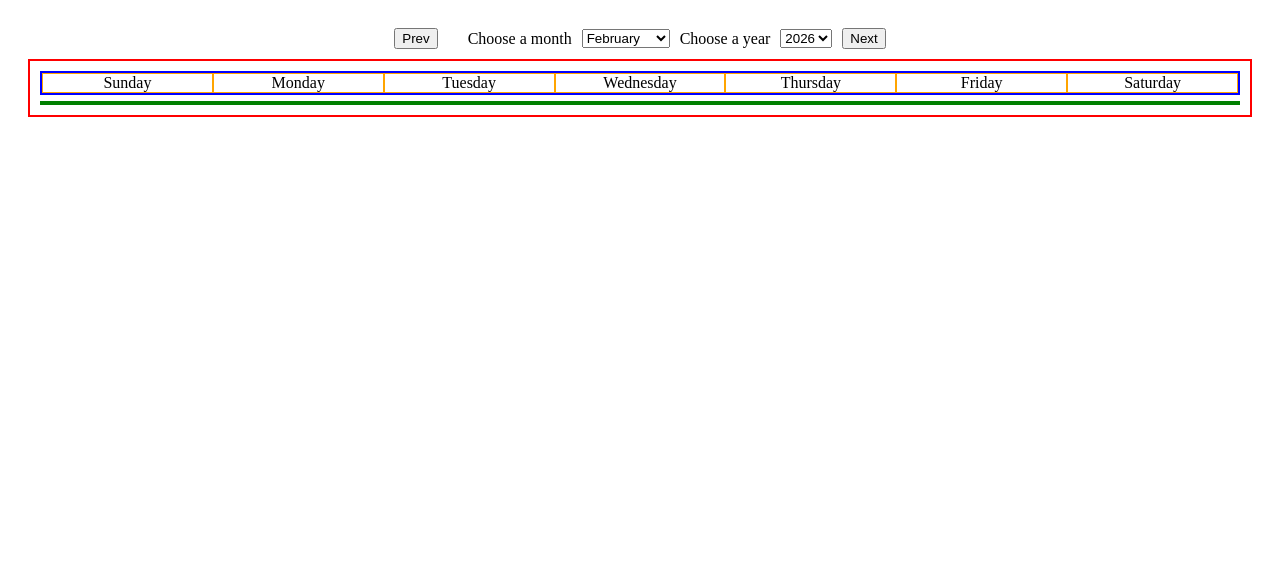
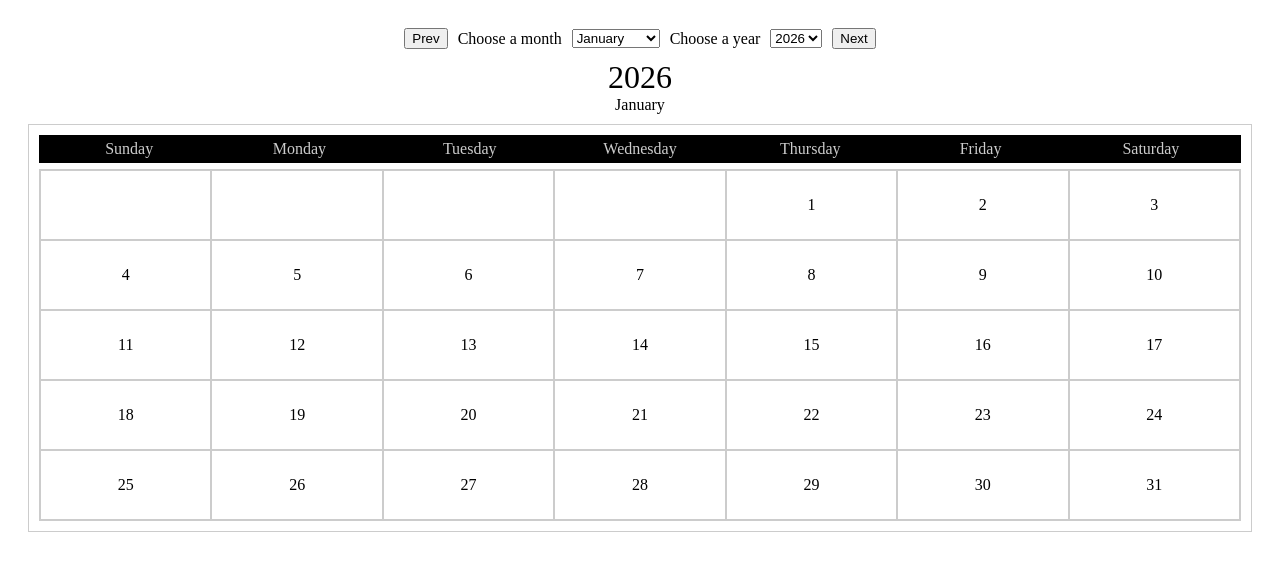
Before and after one commit to i786m/Piscine-Sprint-2-Project-Days-Calendar, a website with bundled scripts: page index.html in a window 1280 px wide. Both pictures are taken after a click on the button "Prev". Built offline with nearby package versions, Linux system fonts and the light colour scheme; files whose address does not match are found by name.

Commit message:
next, prev functionality created

```diff
--- a/index.html
+++ b/index.html
@@ -4,10 +4,11 @@
 <head>
     <!-- <script type="module" src="common.mjs"></script> -->
     <!-- <script type="module" src="web.mjs"></script> -->
-         <script type="module" src="script.js"></script>
+    <script type="module" src="script.js"></script>
     <title>Days Calendar</title>
     <link rel="stylesheet" href="./style.css">
-    <meta name="description" content="A calendar application that displays events based on a JSON data source. Users can navigate through months and years to view scheduled events.">
+    <meta name="description"
+        content="A calendar application that displays events based on a JSON data source. Users can navigate through months and years to view scheduled events.">
 </head>
 
 <body>
@@ -15,8 +16,6 @@
         <section aria-label="Calendar controls">
             <div id="controlsBar">
                 <button id="prevBtn">Prev</button>
-                <span id = 'current-month'></span>
-                <span id='current-year'></span>
                 <label for="month">Choose a month</label>
                 <select name="month" id="month">
                     <option value="" disabled selected>Select Month</option>
@@ -27,6 +26,12 @@
                 </select>
                 <button id="nextBtn">Next</button>
             </div>
+            <section aria-label="Show current time">
+                <div class="currentDate">
+                    <span id='current-year'></span>
+                    <span id='current-month'></span>
+                </div>
+            </section>
             <section aria-label="Calendar">
                 <div class="calendarContainer" role="grid" aria-label="Month view calendar">
                     <div class="weekDays" role="row">
--- a/script.js
+++ b/script.js
@@ -1,4 +1,9 @@
-import { getCalendarMatrix, getEventsForMonth } from './common.mjs';
+import {
+	getCalendarMatrix,
+	getEventsForMonth,
+	getPreviousMonth,
+	getNextMonth,
+} from './common.mjs';
 
 let daysData = [];
 
@@ -67,6 +72,13 @@ const renderCalendar = () => {
 	const monthName = MONTHS[currentMonth];
 	const yearString = String(currentYear);
 
+	const displayMonth = document.getElementById('current-month');
+	displayMonth.textContent = monthName
+
+	const displayYear = document.getElementById('current-year');
+	displayYear.textContent = yearString;
+
+
 	const matrix = getCalendarMatrix(yearString, monthName);
 	// Get events for this month/year
 	const events = getEventsForMonth(daysData, monthName, yearString);
@@ -96,3 +108,52 @@ const renderCalendar = () => {
 		}
 	});
 };
+document.getElementById('prevBtn').addEventListener('click', () => {
+	const { month, year } = getPreviousMonth(MONTHS[currentMonth], currentYear);
+
+	currentMonth = MONTHS.indexOf(month);
+	currentYear = Number(year);
+
+	ensureYearInDropdown(currentYear);
+
+	document.getElementById('month').value = currentMonth;
+	document.getElementById('year').value = currentYear;
+
+	renderCalendar();
+});
+
+
+document.getElementById('nextBtn').addEventListener('click', () => {
+	const { month, year } = getNextMonth(MONTHS[currentMonth], currentYear);
+
+	currentMonth = MONTHS.indexOf(month);
+	currentYear = Number(year);
+
+	ensureYearInDropdown(currentYear);
+
+	document.getElementById('month').value = currentMonth;
+	document.getElementById('year').value = currentYear;
+
+	renderCalendar();
+});
+
+
+
+function ensureYearInDropdown(year) {
+	const yearSelect = document.getElementById('year');
+	let yearExists = false;
+
+	for (let i = 0; i < yearSelect.options.length; i++) {
+		if (Number(yearSelect.options[i].value) === year) {
+			yearExists = true;
+			break;
+		}
+	}
+
+	if (!yearExists) {
+		const option = document.createElement('option');
+		option.value = year;
+		option.textContent = year;
+		yearSelect.appendChild(option);
+	}
+}
--- a/style.css
+++ b/style.css
@@ -2,7 +2,6 @@
     display: grid;
     height: 100vh;
     padding: 20px;
-
 }
 
 #controlsBar {
@@ -16,29 +15,24 @@
 .calendarContainer {
     display: grid;
     gap: 6px;
-    border: 2px solid red;
+    border: 1px solid #cccccc;
     padding: 10px;
 }
 
 .weekDays {
     display: grid;
     grid-template-columns: repeat(7, 1fr);
-    border: 2px solid blue;
+    background-color: black;
+    color: #ccc;
+    padding: 5px;
+
 }
 
 #calendarGrid {
     display: grid;
     grid-template-columns: repeat(7, 1fr);
-    border: 2px solid green;
+    border: 1px solid #ccc;
     grid-auto-rows: 70px;
-}
-
-.weekDays div {
-    border: 1px solid orange;
-}
-
-#calendarGrid div {
-    border: 1px solid purple;
 }
 
 .weekDays div,
@@ -47,6 +41,19 @@
     align-items: center;
     justify-content: center;
 }
+
 .dayCell {
-  border: 1px solid #ccc;
+    border: 1px solid #ccc;
 }
+
+.currentDate {
+    display: flex;
+    flex-direction: column;
+    justify-content: center;
+    align-items: center;
+    margin-bottom: 10px;
+}
+
+#current-year {
+    font-size: xx-large;
+}
```
